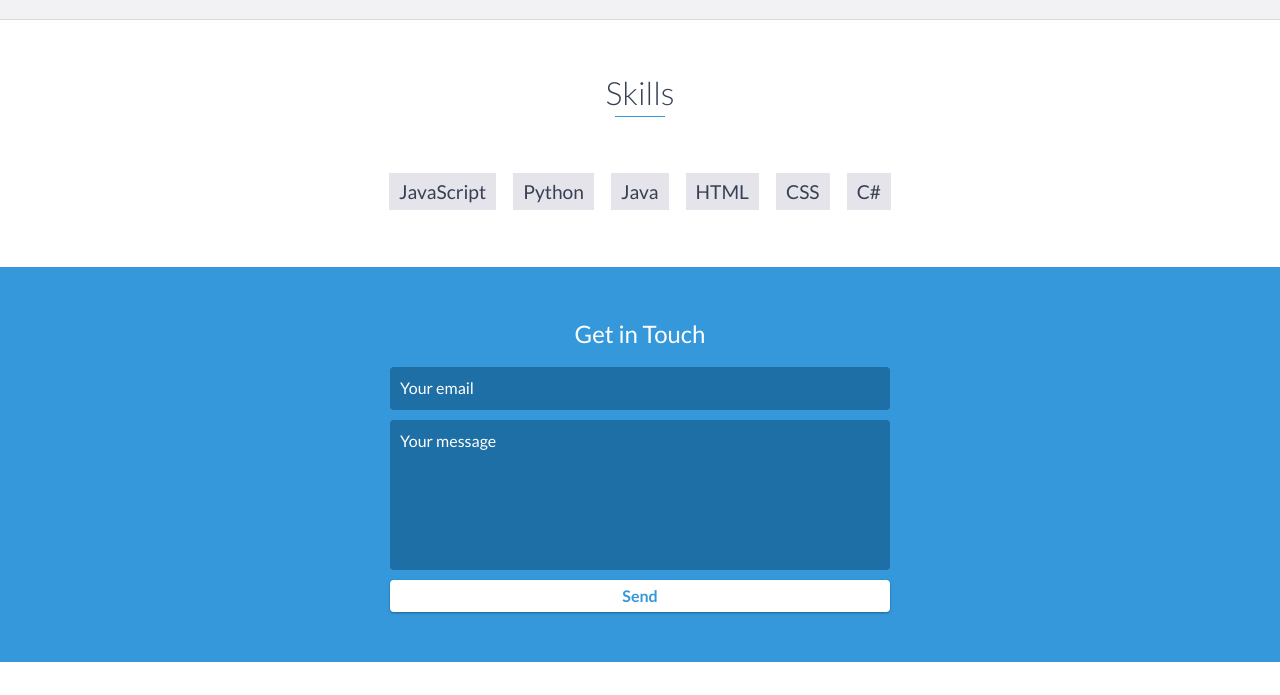
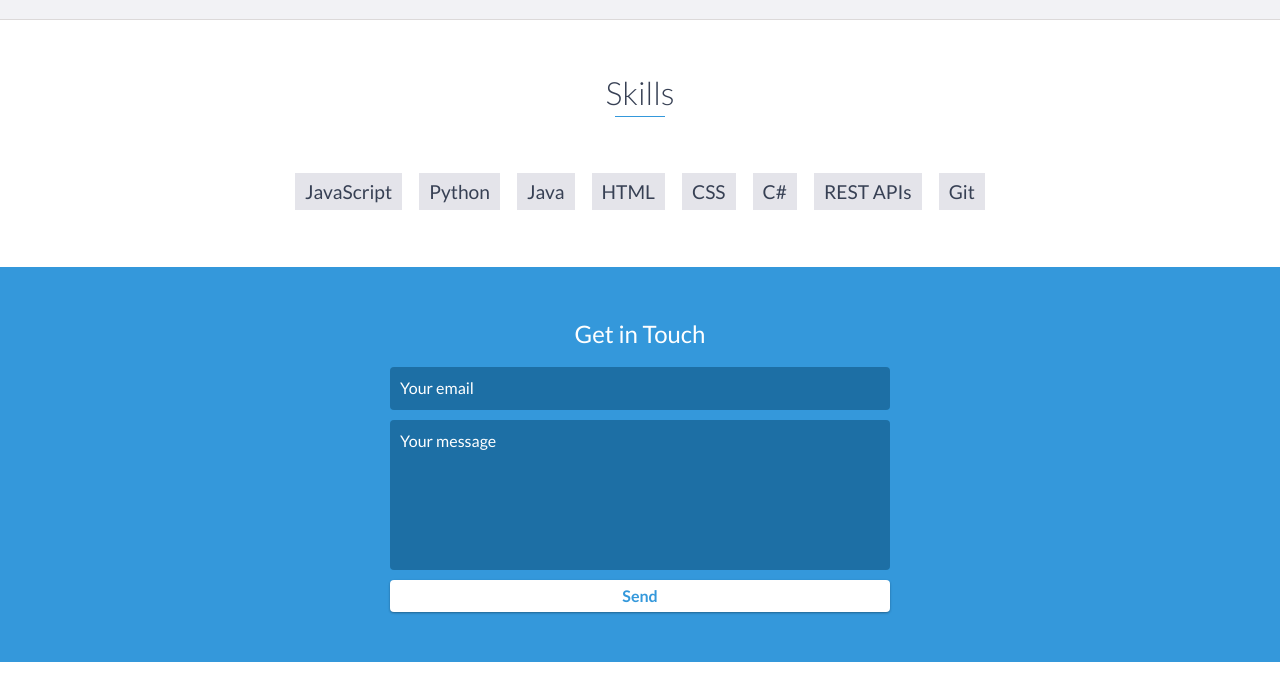
Before and after one commit to cmckee318/cmckee318.github.io, a website: page index.html in a window 1280 px wide. Shown: the part 2177-2872 px from the top of the page. Drawn offline with nearby package versions, Linux system fonts and the light colour scheme.

Commit message:
Update index.html

```diff
--- a/index.html
+++ b/index.html
@@ -197,6 +197,8 @@
         <li>HTML</li>
         <li>CSS</li>
         <li>C#</li>
+        <li>REST APIs</li>
+        <li>Git</li>
     </ul>
 </div>
 <!-- End #skills -->
```
